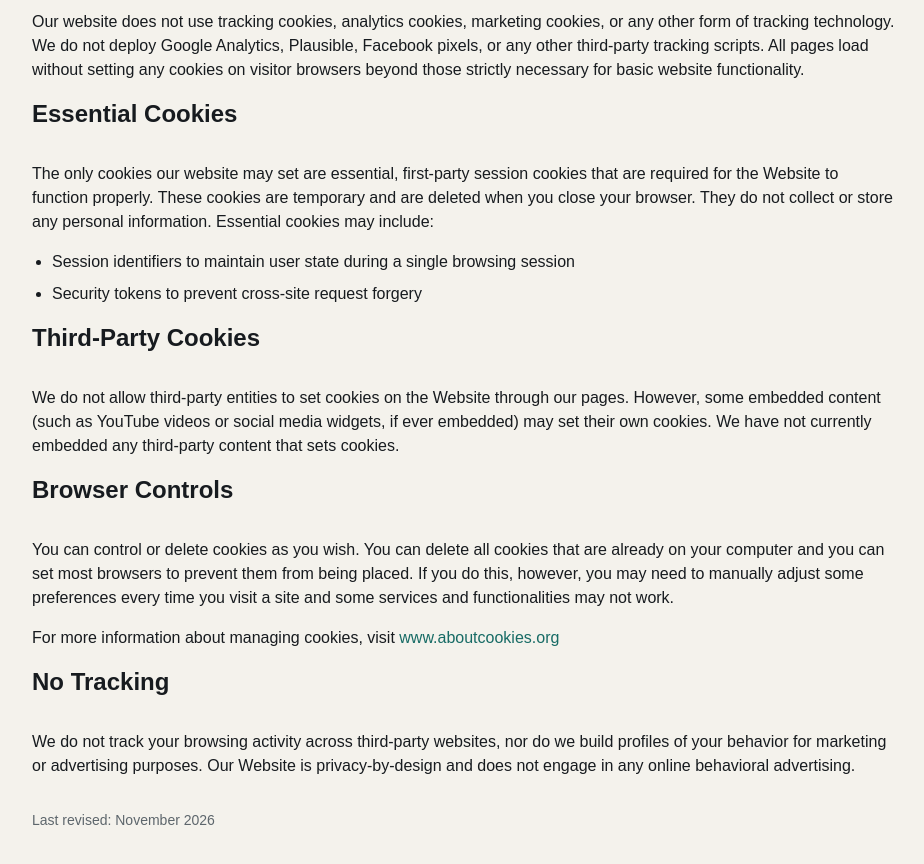
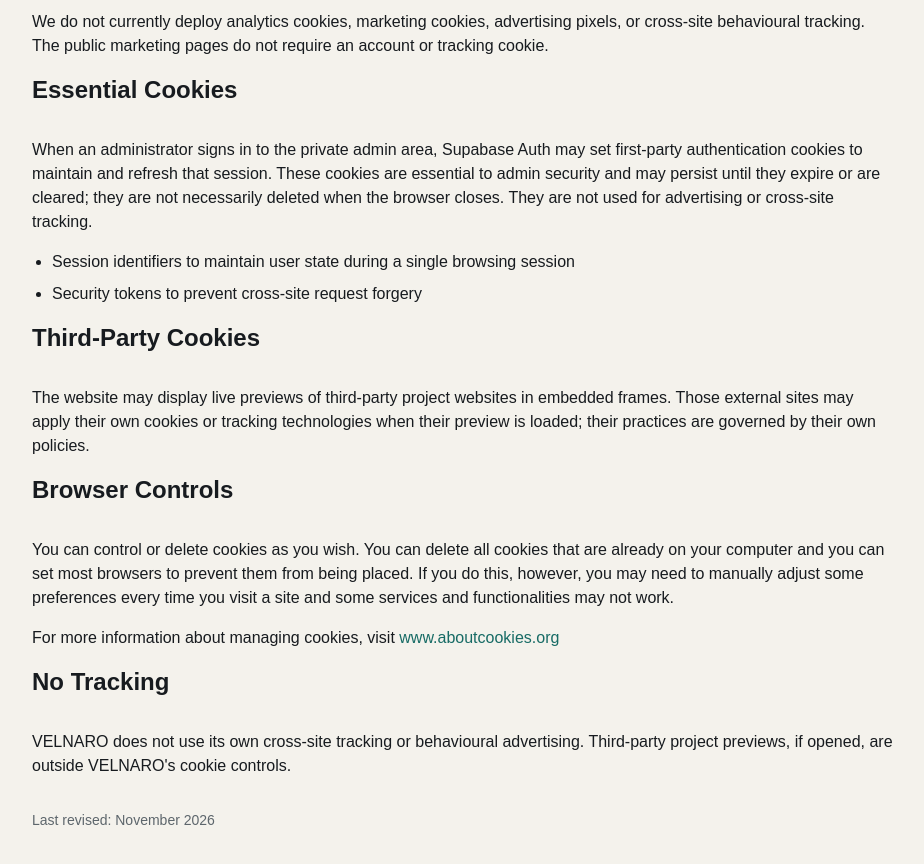
Before and after one commit to devtalish/velnaro-web, a Next.js app: page /cookie-policy in a window 1280 px wide. Shown: the part 460-1324 px from the top of the page, without its empty margins (176-1100 px from the left). Built offline with nearby package versions, Linux system fonts and the light colour scheme; no server answers; a web font is replaced by a local one.

Commit message:
Correct cookie policy for Supabase admin sessions and embedded previews

```diff
--- a/app/cookie-policy/page.tsx
+++ b/app/cookie-policy/page.tsx
@@ -57,12 +57,12 @@ export default function CookiePolicy(): React.ReactElement {
 
         <h2 className="text-2xl font-semibold text-graphite mb-8">Cookies We Use</h2>
         <p className="mb-4">
-          Our website does not use tracking cookies, analytics cookies, marketing cookies, or any other form of tracking technology. We do not deploy Google Analytics, Plausible, Facebook pixels, or any other third-party tracking scripts. All pages load without setting any cookies on visitor browsers beyond those strictly necessary for basic website functionality.
+          We do not currently deploy analytics cookies, marketing cookies, advertising pixels, or cross-site behavioural tracking. The public marketing pages do not require an account or tracking cookie.
         </p>
 
         <h2 className="text-2xl font-semibold text-graphite mb-8">Essential Cookies</h2>
         <p className="mb-4">
-          The only cookies our website may set are essential, first-party session cookies that are required for the Website to function properly. These cookies are temporary and are deleted when you close your browser. They do not collect or store any personal information. Essential cookies may include:
+          When an administrator signs in to the private admin area, Supabase Auth may set first-party authentication cookies to maintain and refresh that session. These cookies are essential to admin security and may persist until they expire or are cleared; they are not necessarily deleted when the browser closes. They are not used for advertising or cross-site tracking.
         </p>
         <ul className="list-disc pl-5 mb-4">
           <li className="mb-2">Session identifiers to maintain user state during a single browsing session</li>
@@ -71,7 +71,7 @@ export default function CookiePolicy(): React.ReactElement {
 
         <h2 className="text-2xl font-semibold text-graphite mb-8">Third-Party Cookies</h2>
         <p className="mb-4">
-          We do not allow third-party entities to set cookies on the Website through our pages. However, some embedded content (such as YouTube videos or social media widgets, if ever embedded) may set their own cookies. We have not currently embedded any third-party content that sets cookies.
+          The website may display live previews of third-party project websites in embedded frames. Those external sites may apply their own cookies or tracking technologies when their preview is loaded; their practices are governed by their own policies.
         </p>
 
         <h2 className="text-2xl font-semibold text-graphite mb-8">Browser Controls</h2>
@@ -84,7 +84,7 @@ export default function CookiePolicy(): React.ReactElement {
 
         <h2 className="text-2xl font-semibold text-graphite mb-8">No Tracking</h2>
         <p className="mb-4">
-          We do not track your browsing activity across third-party websites, nor do we build profiles of your behavior for marketing or advertising purposes. Our Website is privacy-by-design and does not engage in any online behavioral advertising.
+          VELNARO does not use its own cross-site tracking or behavioural advertising. Third-party project previews, if opened, are outside VELNARO's cookie controls.
         </p>
 
         <p className="mt-8 text-sm text-muted">
```
